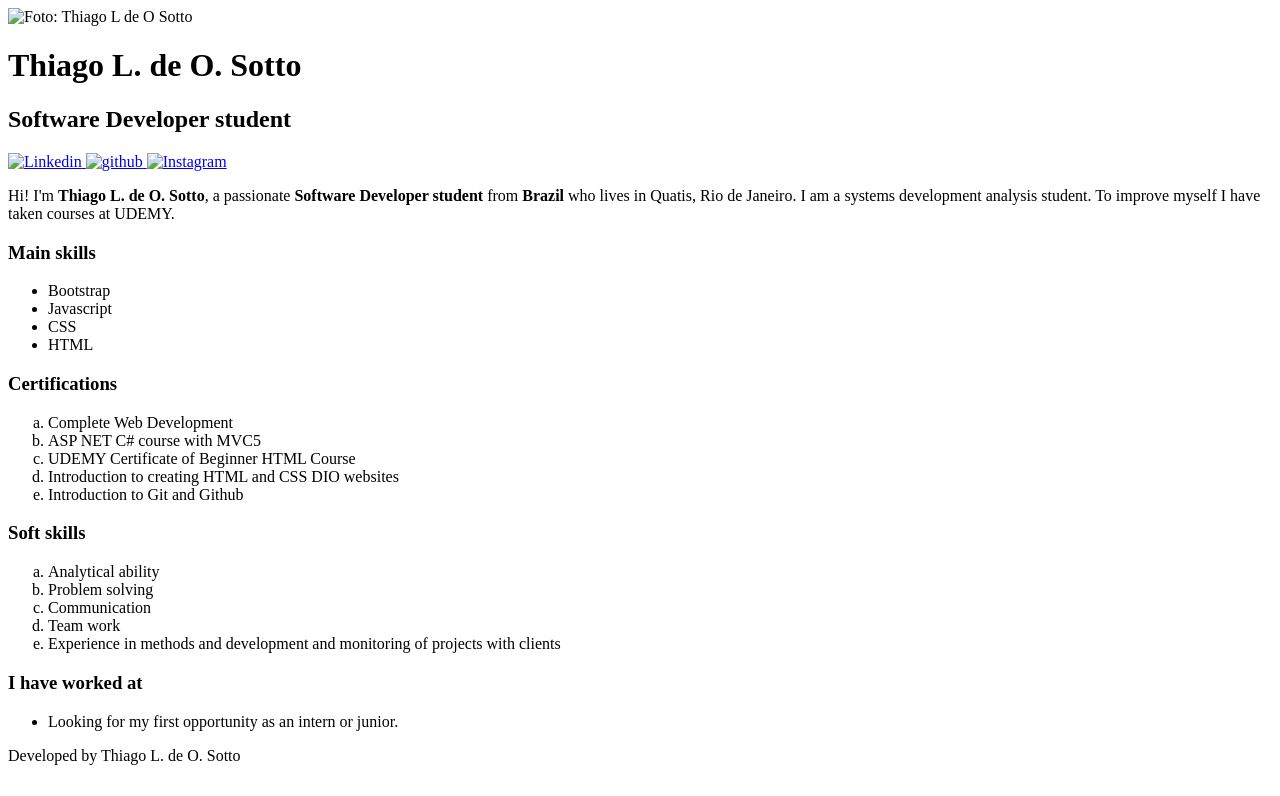
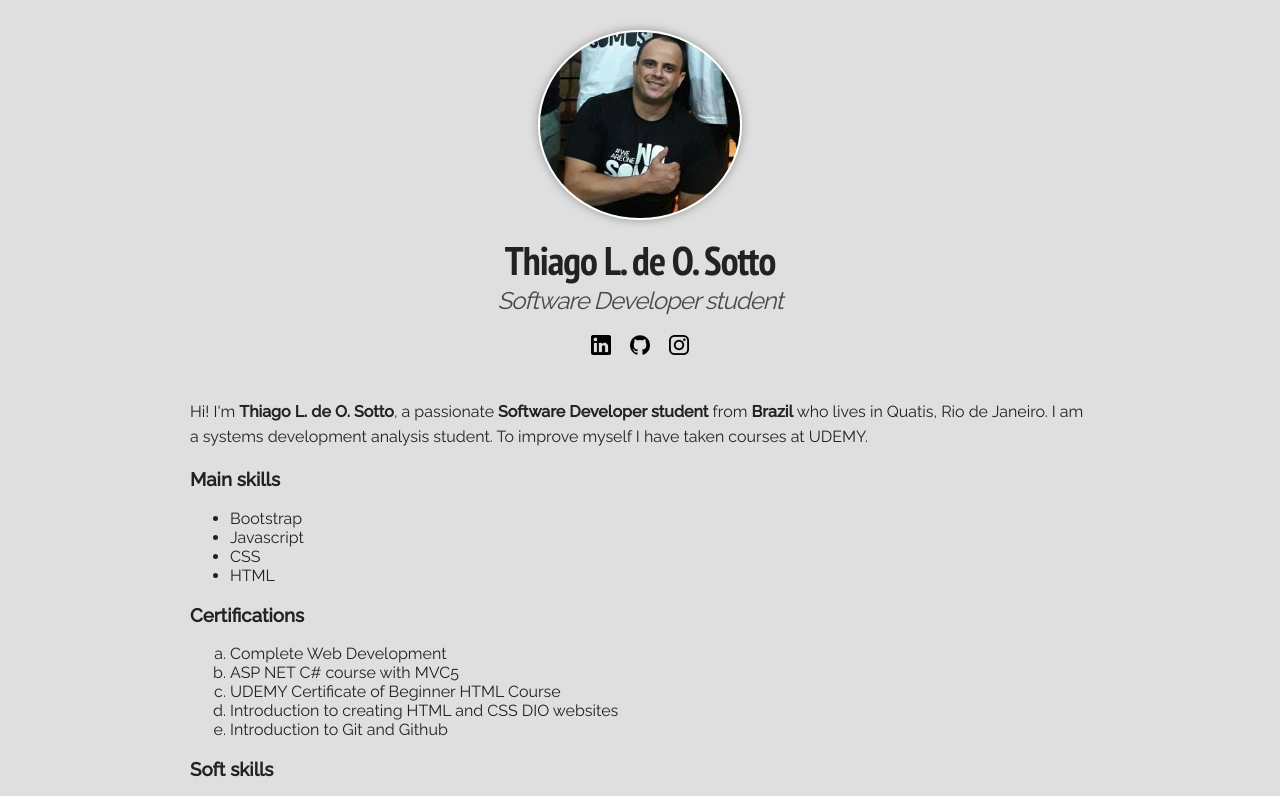
Before and after one commit to ThiagoSottoqts/Meu-curriculo, a plain HTML site: page index.html in a window 1280 px wide. Shown: the top 796 px of the page. Drawn offline with Linux system fonts and the light colour scheme; the site is published under a folder, as on GitHub Pages, so addresses that start at the root find nothing.

Commit message:
Update index.html
concerto das imagens.

```diff
--- a/index.html
+++ b/index.html
@@ -6,25 +6,25 @@
   <title>Thiago L. de O. Sotto</title>
 
   <link href="https://fonts.googleapis.com/css2?family=PT+Sans+Narrow:wght@700&family=Raleway:wght@400;500&display=swap" rel="stylesheet">
-  <link rel="stylesheet" href="/Css/style.css">
+  <link rel="stylesheet" href="Css/style.css">
 </head>
 <body>
 
   <div class="container">
     <div class="profile">
-      <img src="/Imagem/perfil.jpg" alt="Foto: Thiago L de O Sotto" class="foto-principal">
+      <img src="Imagem/perfil.jpg" alt="Foto: Thiago L de O Sotto" class="foto-principal">
 
       <h1>Thiago L. de O. Sotto</h1>
       <h2>Software Developer student</h2>
 
       <a href="http://www.linkedin.com/in/thiago-oliveira-1b6831213/" target="_blank" class="social-links">
-        <img src="/Imagem/logo-linkedin.png" alt="Linkedin" class="social-icons">
+        <img src="Imagem/logo-linkedin.png" alt="Linkedin" class="social-icons">
       </a>
       <a href="http://www.github.com/ThiagoSottoqts" target="_blank" class="social-links">
-        <img src="/Imagem/logo-github.png" alt="github" class="social-icons github">
+        <img src="Imagem/logo-github.png" alt="github" class="social-icons github">
       </a>
       <a href="http://www.instagram.com" target="_blank" class="social-links">
-        <img src="/Imagem/logo-instagram.png" alt="Instagram" class="social-icons">
+        <img src="Imagem/logo-instagram.png" alt="Instagram" class="social-icons">
       </a>
     </div>
 
```
